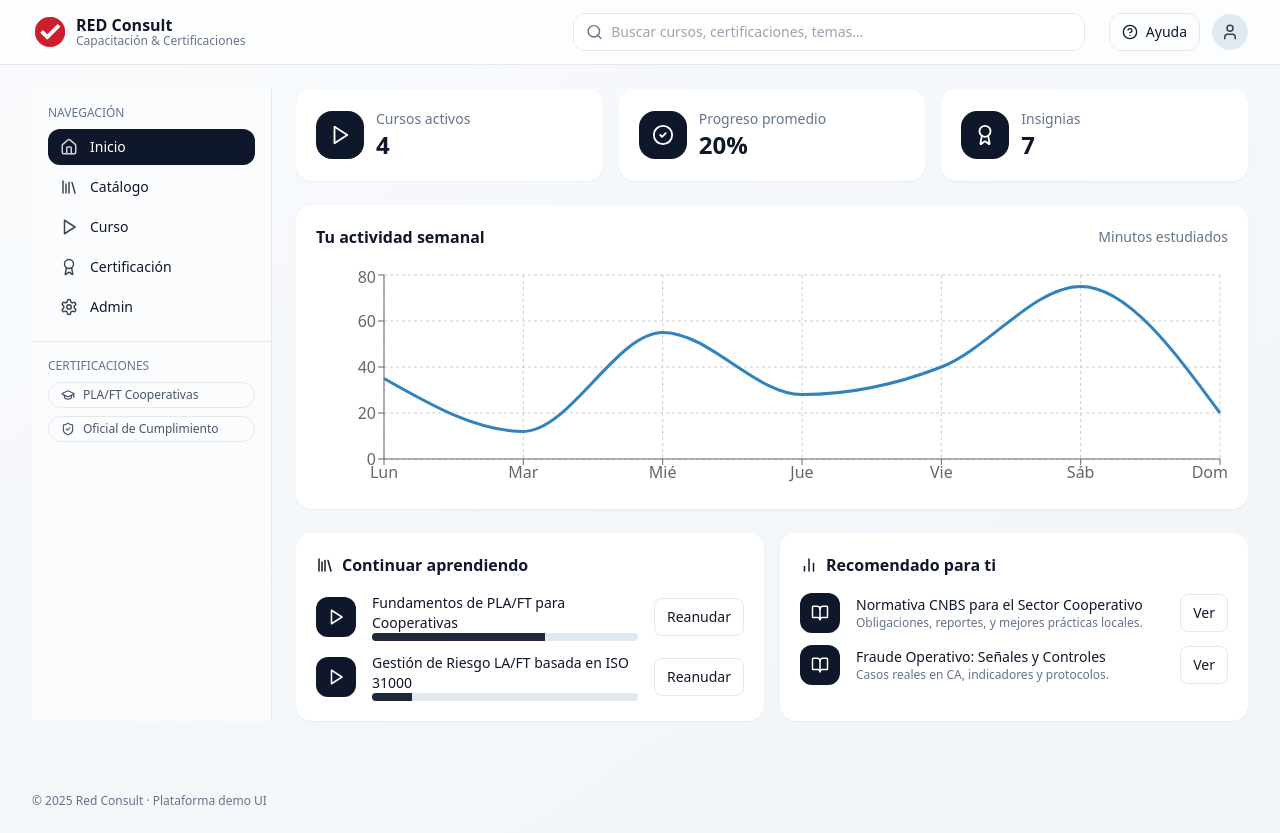
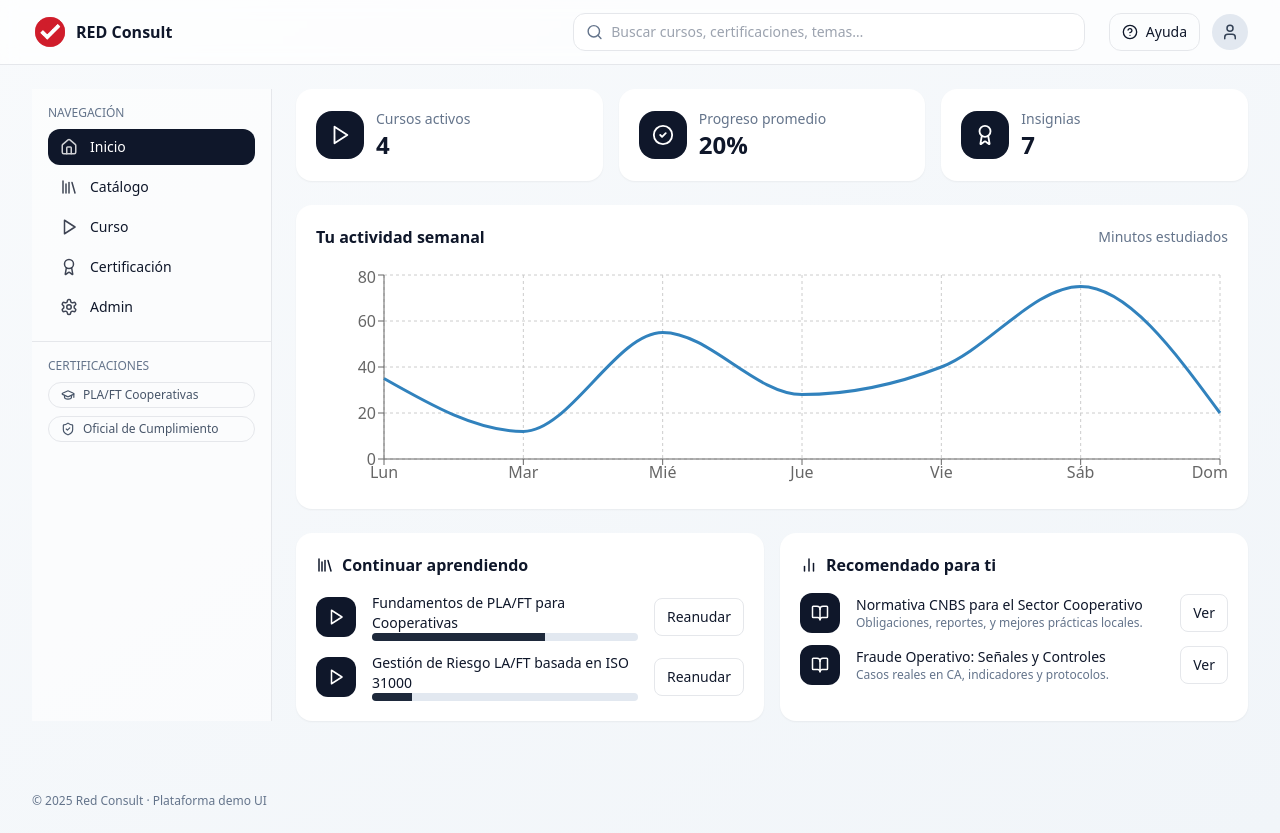
Before and after one commit to chahinjosue/red-consult-ui, a React (Vite) app: page / in a window 1280 px wide. Built offline with nearby package versions, Linux system fonts and the light colour scheme.

Commit message:
Update App.jsx

```diff
--- a/src/App.jsx
+++ b/src/App.jsx
@@ -142,7 +142,6 @@ function TopBar({ onSearch }) {
           />
           <div className="leading-tight">
             <div className="text-slate-900 font-semibold">RED Consult</div>
-            <div className="text-xs text-slate-500 -mt-0.5">Capacitación & Certificaciones</div>
           </div>
         </div>
 
```
